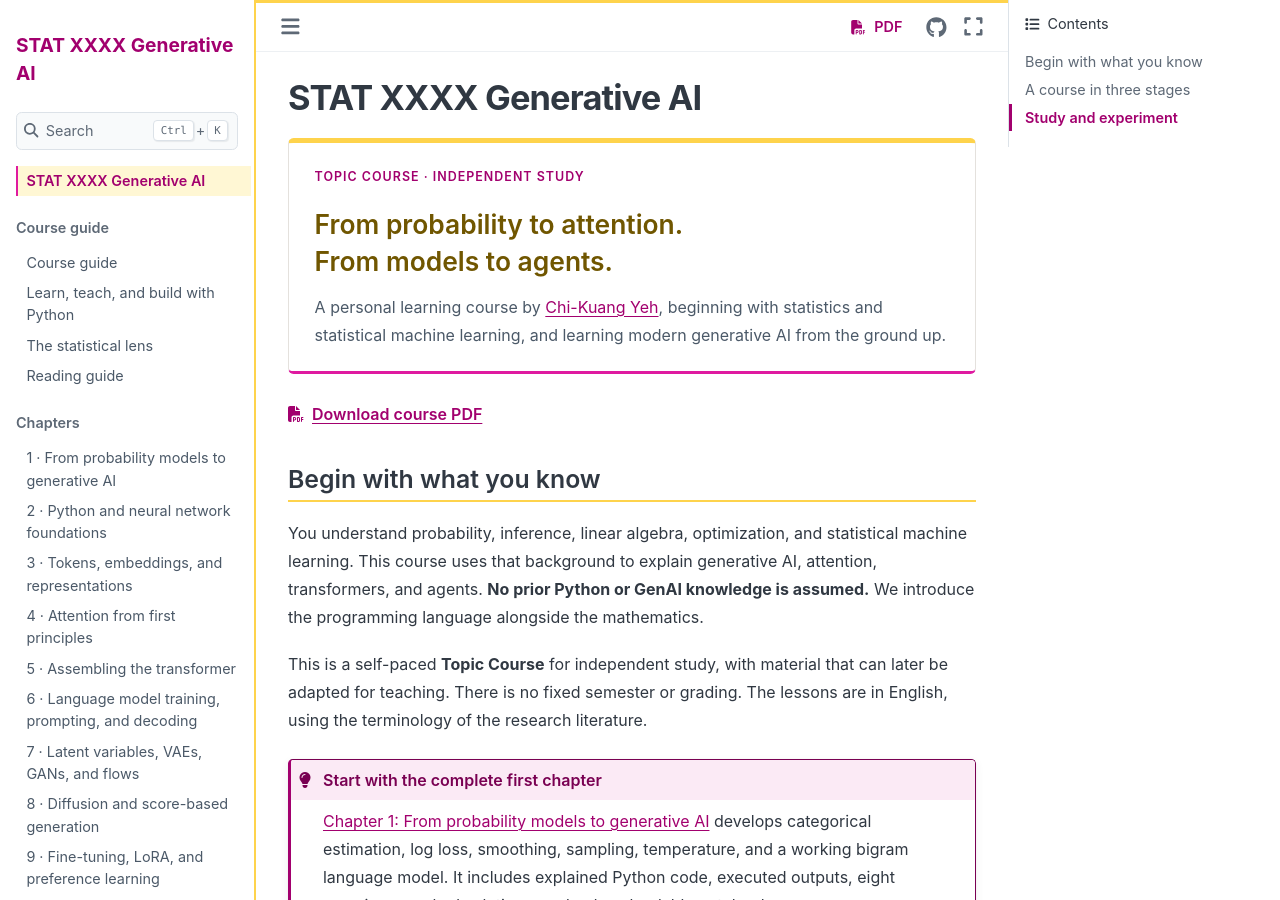
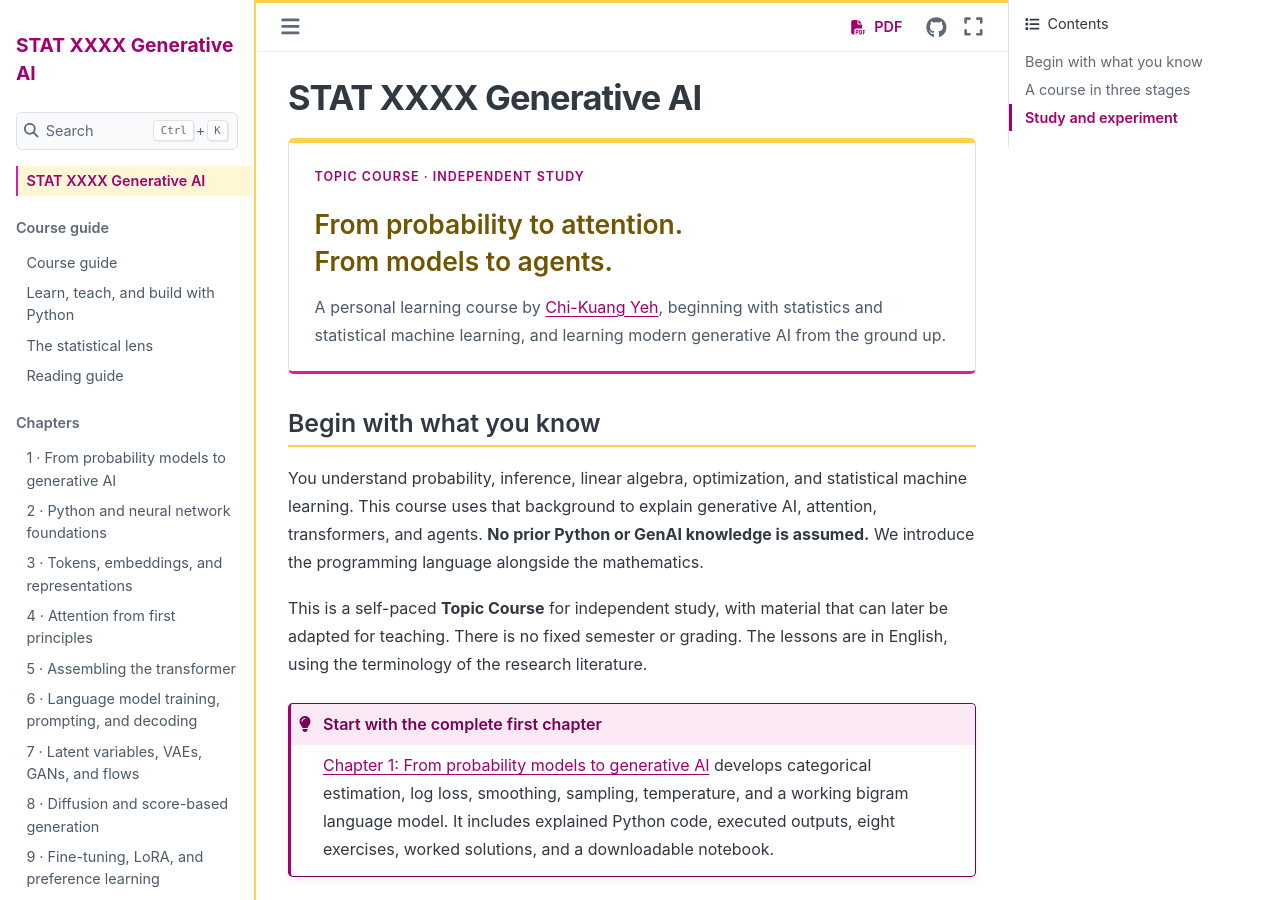
Before and after one commit to chikuang/Teaching-GenAI, a Sphinx documentation site: the page built from docs/index.md, in a window 1280 px wide and 900 px high. Built offline with Sphinx 7.4.7 and the Sphinx Book theme 1.1.4, drawn with Linux system fonts in a browser that asks for light colours.

Commit message:
Remove duplicate PDF download link from course homepage

````diff
--- a/docs/index.md
+++ b/docs/index.md
@@ -6,7 +6,6 @@
 <h2>From probability to attention.<br>From models to agents.</h2>
 <p>A personal learning course by <a href="https://chikuang.github.io/">Chi-Kuang Yeh</a>, beginning with statistics and statistical machine learning, and learning modern generative AI from the ground up.</p>
 </div>
-<p><a class="course-pdf-link" href="STAT-XXXX-Generative-AI.pdf" download><i class="fa-solid fa-file-pdf" aria-hidden="true"></i> Download course PDF</a></p>
 ```
 
 ## Begin with what you know
````
